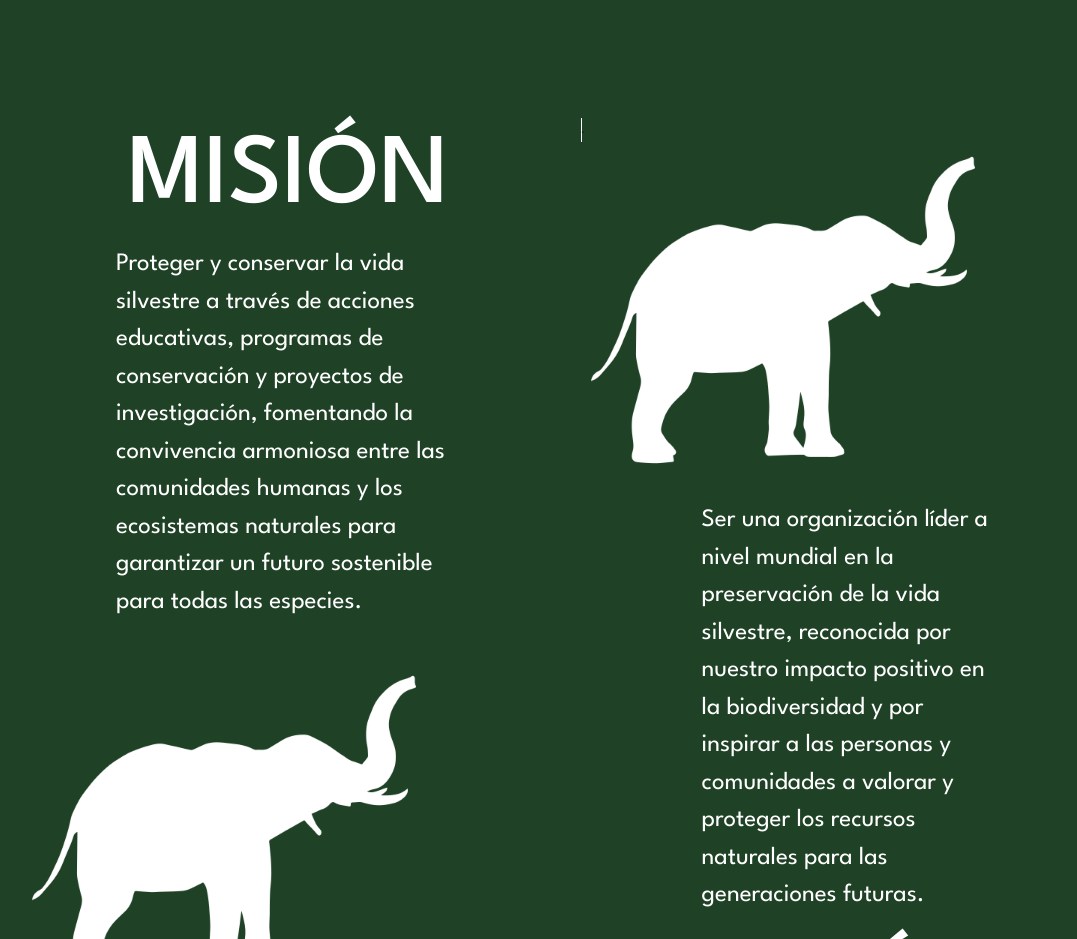
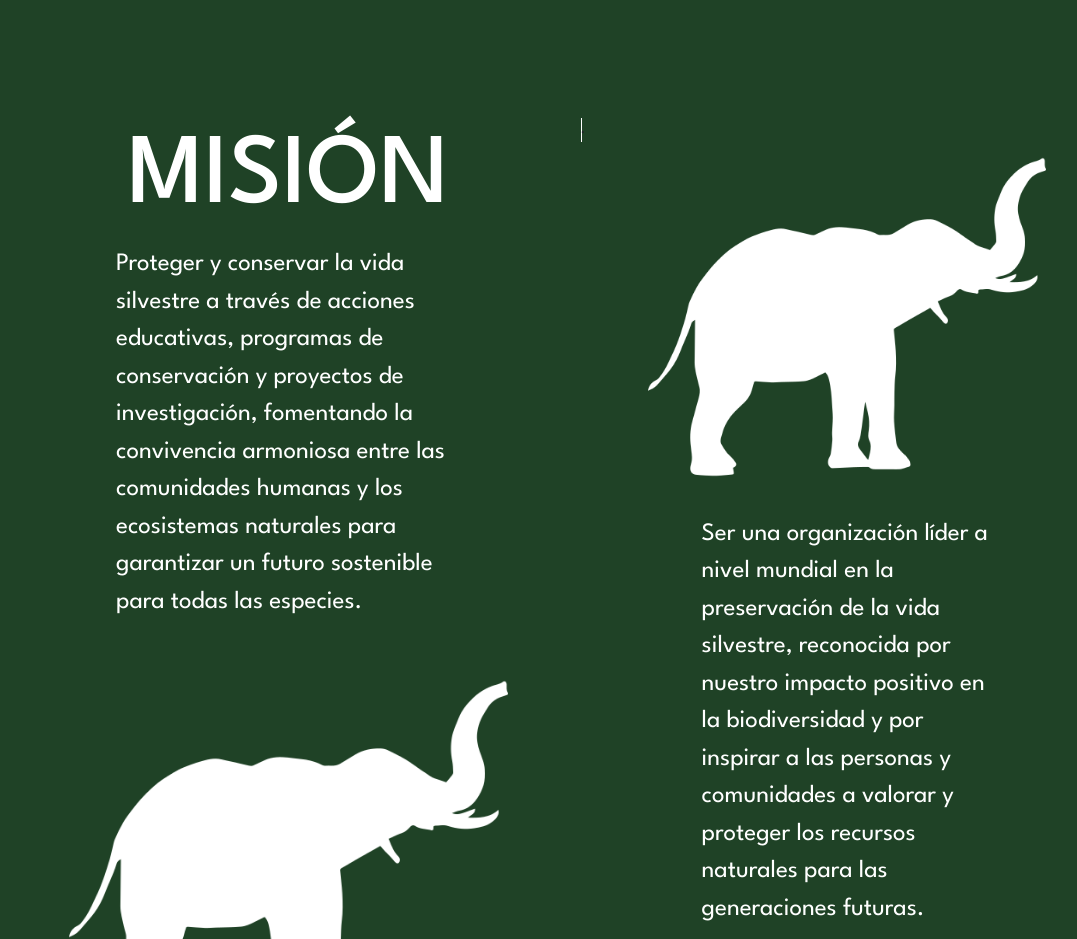
Before and after one commit to maicol-monge/proyecto_wildlife, a React (Create React App) app: page /about_us in a window 1280 px wide. Shown: the part 2893-3832 px from the top of the page, without its empty margins (86-1163 px from the left). Built offline with nearby package versions, Linux system fonts and the light colour scheme.

Commit message:
elefantes alineados

```diff
--- a/src/components/AboutUs.js
+++ b/src/components/AboutUs.js
@@ -98,11 +98,11 @@ function About_us() {
             <section style={{ backgroundColor: '#1F4226' }}>
                 <div className='container d-flex misionandvision' style={{ paddingTop: '15vh', paddingBottom: '15vh' }} >
 
-                    <div className='mision d-flex align-items-center flex-column'>
+                    <div className='mision'>
                         <h1>MISIÓN</h1>
                         <p>Proteger y conservar la vida silvestre a través de acciones educativas, programas de conservación y proyectos de investigación, fomentando
                             la convivencia armoniosa entre las comunidades humanas y los ecosistemas naturales para garantizar un futuro sostenible para todas las especies.</p>
-                        <div className='custom-cursor'>
+                        <div className='custom-cursor d-flex align-items-center flex-column'>
                             <img id="hoverElefante" src={elefante} alt="elefante" className='w-75' />
                             <audio id="hoverSound" src={soundFile} preload="auto"></audio>
                         </div>
@@ -111,8 +111,8 @@ function About_us() {
 
                     <div className="divider">.</div>
 
-                    <div className='vision d-flex align-items-center flex-column'>
-                        <div className='custom-cursor'>
+                    <div className='vision'>
+                        <div className='custom-cursor d-flex align-items-center flex-column'>
                             <img id="hoverElefante2" src={elefante} alt="elefante" className='w-75' />
                             <audio id="hoverSound2" src={soundFile} preload="auto"></audio>
                         </div>
```
